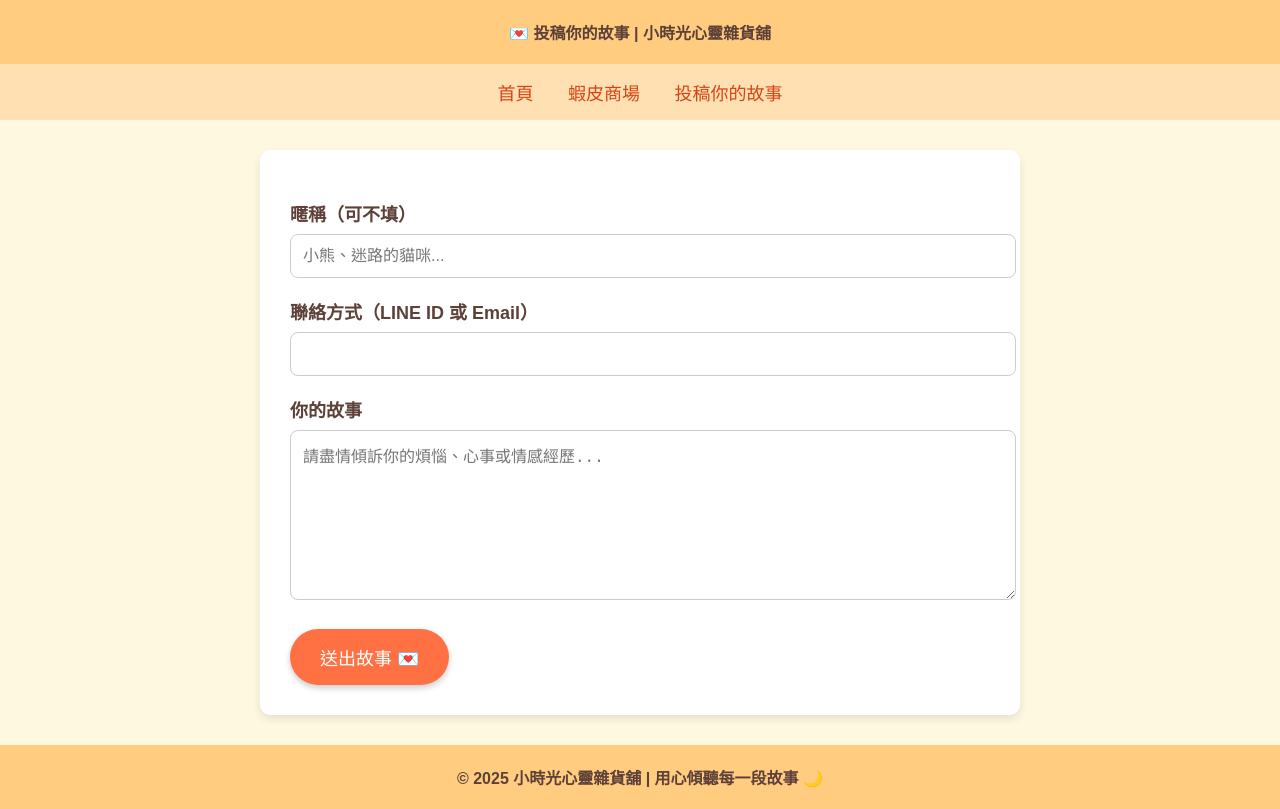
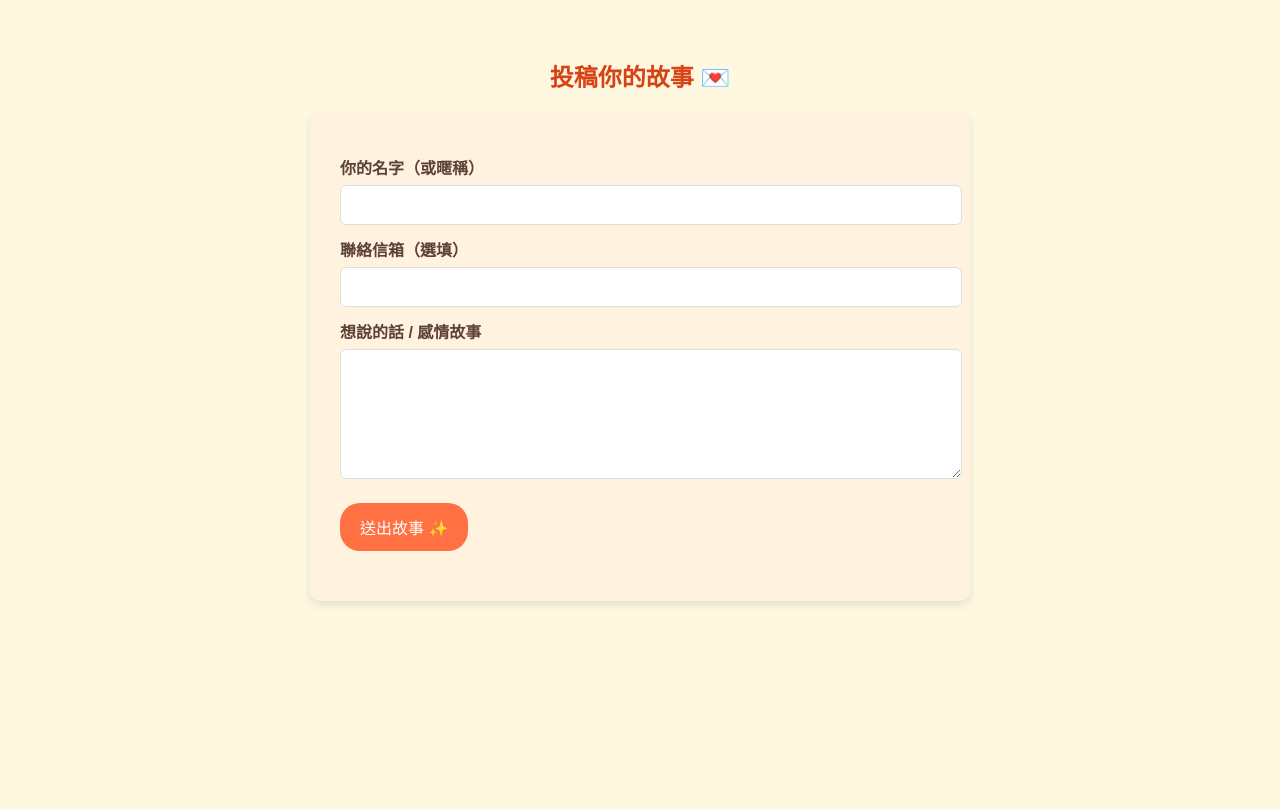
Before and after one commit to ImTimeTW/my-times, a plain HTML site: page form.html in a window 1280 px wide. Drawn offline with Linux system fonts and the light colour scheme.

Commit message:
Add files via upload

```diff
--- a/form.html
+++ b/form.html
@@ -1,69 +1,93 @@
+
 <!DOCTYPE html>
 <html lang="zh-TW">
 <head>
-  <meta charset="UTF-8">
-  <meta name="viewport" content="width=device-width, initial-scale=1.0">
-  <title>投稿你的故事 💌 | 小時光心靈雜貨舖</title>
+  <meta charset="UTF-8" />
+  <meta name="viewport" content="width=device-width, initial-scale=1.0"/>
+  <title>投稿你的故事 ✍️</title>
   <style>
-    body { font-family: Arial, sans-serif; background-color: #fff8e1; color: #5d4037; margin: 0; padding: 0; }
-    header, footer { background-color: #ffcc80; text-align: center; padding: 20px; font-weight: bold; }
-    nav { background-color: #ffe0b2; text-align: center; padding: 15px; }
-    nav a { margin: 0 15px; text-decoration: none; font-size: 18px; color: #d84315; }
-    .container { max-width: 700px; margin: 30px auto; background: #ffffff; padding: 30px; border-radius: 10px; box-shadow: 0 4px 8px rgba(0,0,0,0.1); }
-    label { display: block; margin-top: 20px; font-size: 18px; font-weight: bold; }
-    input, textarea { width: 100%; padding: 12px; font-size: 16px; border: 1px solid #ccc; border-radius: 8px; margin-top: 8px; }
-    button { margin-top: 25px; padding: 15px 30px; background-color: #ff7043; color: white; font-size: 18px; border: none; border-radius: 30px; cursor: pointer; box-shadow: 0 3px 6px rgba(0,0,0,0.2); }
-    button:hover { background-color: #e64a19; }
-    .thanks, .error { display: none; text-align: center; font-size: 20px; margin-top: 30px; }
-    .thanks { color: #388e3c; }
-    .error { color: #c62828; }
+    body {
+      background-color: #fff8e1;
+      font-family: Arial, sans-serif;
+      padding: 30px;
+      color: #5d4037;
+    }
+    h2 {
+      text-align: center;
+      color: #d84315;
+    }
+    form {
+      max-width: 600px;
+      margin: 0 auto;
+      background: #fff3e0;
+      padding: 30px;
+      border-radius: 10px;
+      box-shadow: 0 4px 8px rgba(0,0,0,0.1);
+    }
+    label {
+      display: block;
+      margin: 12px 0 6px;
+      font-weight: bold;
+    }
+    input, textarea {
+      width: 100%;
+      padding: 10px;
+      font-size: 16px;
+      border: 1px solid #ddd;
+      border-radius: 6px;
+    }
+    button {
+      background-color: #ff7043;
+      color: white;
+      padding: 12px 20px;
+      border: none;
+      border-radius: 20px;
+      font-size: 16px;
+      margin-top: 20px;
+      cursor: pointer;
+    }
+    button:hover {
+      background-color: #e64a19;
+    }
+    .msg {
+      text-align: center;
+      font-size: 16px;
+      margin-top: 20px;
+      color: green;
+    }
   </style>
 </head>
 <body>
-  <header>💌 投稿你的故事 | 小時光心靈雜貨舖</header>
-  <nav>
-    <a href="index.html">首頁</a>
-    <a href="shopee.html">蝦皮商場</a>
-    <a href="form.html">投稿你的故事</a>
-  </nav>
-  <div class="container">
-    <form id="storyForm" action="https://script.google.com/macros/s/AKfycbwxmtxORq2bD7s8AXeu7D2IIBOjwp9_Thmi54eIO-G_sDUnNqCcQPTAAXBVkv-6uUpJ/exec" method="POST">
-      <label for="name">暱稱（可不填）</label>
-      <input type="text" name="name" id="name" placeholder="小熊、迷路的貓咪...">
-      <label for="contact">聯絡方式（LINE ID 或 Email）</label>
-      <input type="text" name="contact" id="contact" required>
-      <label for="story">你的故事</label>
-      <textarea name="story" id="story" rows="8" required placeholder="請盡情傾訴你的煩惱、心事或情感經歷..."></textarea>
-      <button type="submit">送出故事 💌</button>
-    </form>
-    <div class="thanks" id="thanksMsg">感謝你的分享，我們會盡快回覆你 💖</div>
-    <div class="error" id="errorMsg">送出失敗，請檢查網路或稍後再試 🙏</div>
-  </div>
-  <footer>© 2025 小時光心靈雜貨舖 | 用心傾聽每一段故事 🌙</footer>
+  <h2>投稿你的故事 💌</h2>
+  <form id="story-form">
+    <label for="name">你的名字（或暱稱）</label>
+    <input type="text" id="name" name="name" required />
+
+    <label for="email">聯絡信箱（選填）</label>
+    <input type="email" id="email" name="email" />
+
+    <label for="message">想說的話 / 感情故事</label>
+    <textarea id="message" name="message" rows="6" required></textarea>
+
+    <button type="submit">送出故事 ✨</button>
+    <div class="msg" id="response"></div>
+  </form>
 
   <script>
-    const form = document.getElementById('storyForm');
-    const thanksMsg = document.getElementById('thanksMsg');
-    const errorMsg = document.getElementById('errorMsg');
+    const scriptURL = "https://script.google.com/macros/s/AKfycbwxmtxORq2bD7s8AXeu7D2IIBOjwp9_Thmi54eIO-G_sDUnNqCcQPTAAXBVkv-6uUpJ/exec";
+    const form = document.getElementById("story-form");
+    const responseEl = document.getElementById("response");
 
-    form.addEventListener('submit', function(e) {
+    form.addEventListener("submit", (e) => {
       e.preventDefault();
-      const data = new FormData(form);
-      fetch(form.action, {
-        method: 'POST',
-        body: data
-      }).then(response => {
-        if (response.ok) {
-          form.style.display = 'none';
-          thanksMsg.style.display = 'block';
-        } else {
-          throw new Error('非 200 回應');
-        }
-      }).catch(error => {
-        form.style.display = 'none';
-        errorMsg.style.display = 'block';
-        console.error('提交錯誤：', error);
-      });
+      fetch(scriptURL, { method: "POST", body: new FormData(form)})
+        .then(res => {
+          responseEl.textContent = "✅ 送出成功，謝謝你的分享！";
+          form.reset();
+        })
+        .catch(err => {
+          responseEl.textContent = "❌ 送出失敗，請稍後再試 🙏";
+        });
     });
   </script>
 </body>
```
